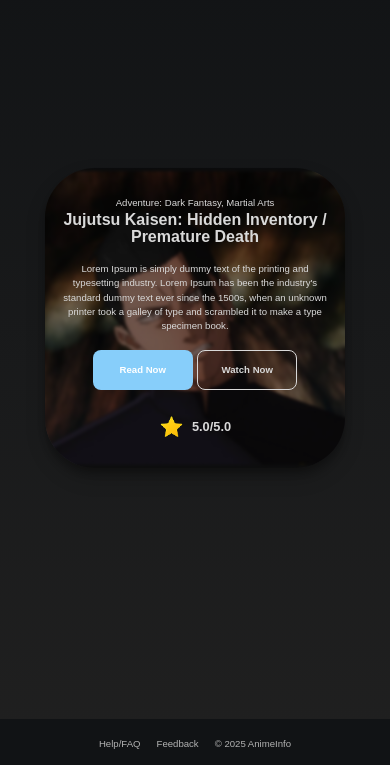
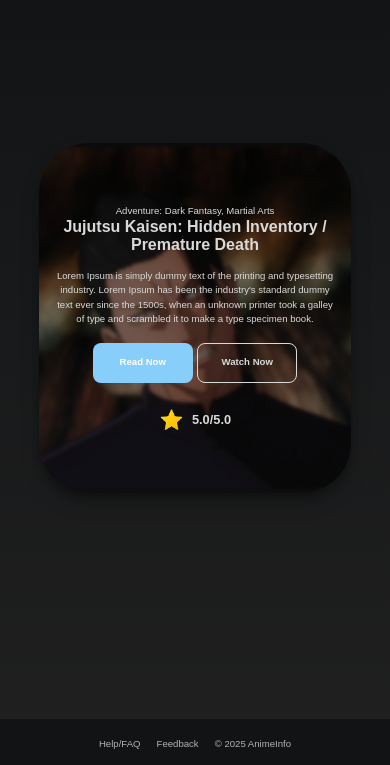
Before and after one commit to l3erkt/AnimeINFO, a plain HTML site: page pages/home.html in a window 390 px wide. Shown: the part 79-844 px from the top of the page. Drawn offline with Linux system fonts and the light colour scheme.

Commit message:
A bit of dynamic adjustements towards the hero card...

```diff
--- a/css/components.css
+++ b/css/components.css
@@ -1,10 +1,12 @@
 /* Navigation bar styles */
 nav {
+    position: relative;
     width: 100%;
     display: flex;
     justify-content: space-between;
     align-items: center;
     padding: 10px 50px 0px;
+    z-index: 2;
 }
 
 
@@ -70,6 +72,7 @@
 
 /* footer styles */
 footer {
+    position: relative;
     width: 100%;
     position: fixed;
     bottom: 0;
@@ -78,6 +81,7 @@
     align-items: center;
     background-color: var(--bkg-secondary-color);
     padding: 15px 50px 15px;
+    z-index: 2;
 }
 
 .footer-links {
--- a/css/hero.css
+++ b/css/hero.css
@@ -9,8 +9,10 @@
 
 .card {
     position: relative;
-    width: 850px;
-    height: 500px;
+    width: 80%;
+    height: 90%;
+    max-width: 1050px;
+    max-height: 650px;
     display: flex;
     background-image: url(../images/bkg-img-geto.png);
     background-size: cover;
@@ -130,8 +132,11 @@
 @media screen and (max-width: 48em) {
 
     .card {
-    width: 300px;
-    height: 300px;
+    min-width: 300px;
+    width: 80%;
+    height: 100%;
+    max-width: 600px;
+    max-height: 350px;
     display: flex;
     justify-content: center;
     flex-direction: column;
```
